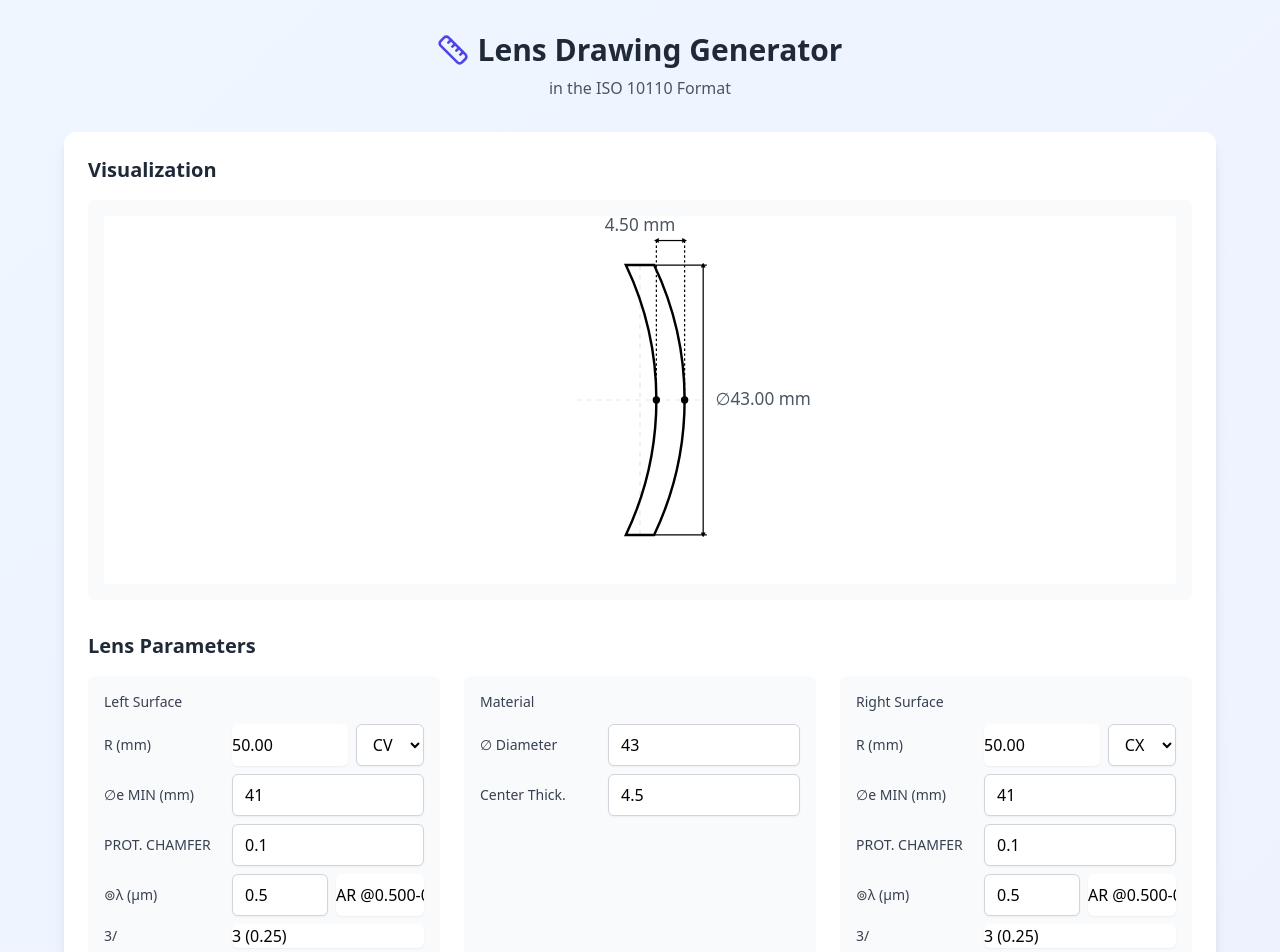
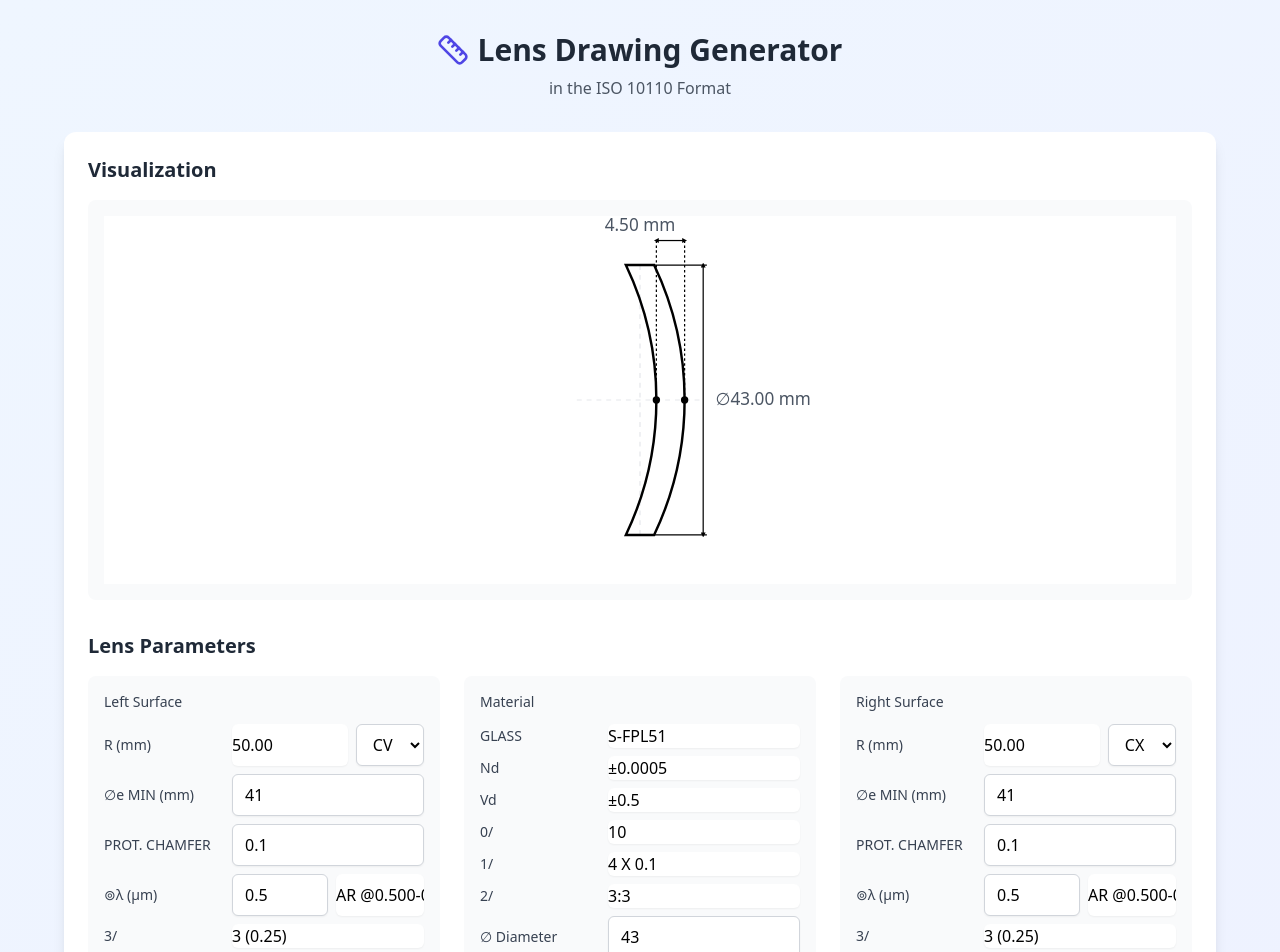
Before and after one commit to optomachina/Optical-Drawing-Generator, a React (Vite) app: page / in a window 1280 px wide. Shown: the top 952 px of the page. Built offline with nearby package versions, Linux system fonts and the light colour scheme.

Commit message:
Add material parameters: glass type, Nd, Vd, and ISO 10110 specs

```diff
--- a/src/App.tsx
+++ b/src/App.tsx
@@ -163,6 +163,60 @@ function App() {
                 <h3 className="text-sm font-medium text-gray-700 mb-3">Material</h3>
                 <div className="space-y-2">
                   <div className="grid grid-cols-[120px_1fr] items-center gap-2">
+                    <span className="text-gray-700 text-sm">GLASS</span>
+                    <input
+                      type="text"
+                      value={params.glass}
+                      onChange={(e) => updateParam('glass', e.target.value)}
+                      className="block w-full rounded-md border-gray-300 shadow-sm focus:border-indigo-500 focus:ring-indigo-500"
+                    />
+                  </div>
+                  <div className="grid grid-cols-[120px_1fr] items-center gap-2">
+                    <span className="text-gray-700 text-sm">Nd</span>
+                    <input
+                      type="text"
+                      value={params.nd}
+                      onChange={(e) => updateParam('nd', e.target.value)}
+                      className="block w-full rounded-md border-gray-300 shadow-sm focus:border-indigo-500 focus:ring-indigo-500"
+                    />
+                  </div>
+                  <div className="grid grid-cols-[120px_1fr] items-center gap-2">
+                    <span className="text-gray-700 text-sm">Vd</span>
+                    <input
+                      type="text"
+                      value={params.vd}
+                      onChange={(e) => updateParam('vd', e.target.value)}
+                      className="block w-full rounded-md border-gray-300 shadow-sm focus:border-indigo-500 focus:ring-indigo-500"
+                    />
+                  </div>
+                  <div className="grid grid-cols-[120px_1fr] items-center gap-2">
+                    <span className="text-gray-700 text-sm">0/</span>
+                    <input
+                      type="text"
+                      value={params.bubbles}
+                      onChange={(e) => updateParam('bubbles', e.target.value)}
+                      className="block w-full rounded-md border-gray-300 shadow-sm focus:border-indigo-500 focus:ring-indigo-500"
+                    />
+                  </div>
+                  <div className="grid grid-cols-[120px_1fr] items-center gap-2">
+                    <span className="text-gray-700 text-sm">1/</span>
+                    <input
+                      type="text"
+                      value={params.inclusions}
+                      onChange={(e) => updateParam('inclusions', e.target.value)}
+                      className="block w-full rounded-md border-gray-300 shadow-sm focus:border-indigo-500 focus:ring-indigo-500"
+                    />
+                  </div>
+                  <div className="grid grid-cols-[120px_1fr] items-center gap-2">
+                    <span className="text-gray-700 text-sm">2/</span>
+                    <input
+                      type="text"
+                      value={params.stress}
+                      onChange={(e) => updateParam('stress', e.target.value)}
+                      className="block w-full rounded-md border-gray-300 shadow-sm focus:border-indigo-500 focus:ring-indigo-500"
+                    />
+                  </div>
+                  <div className="grid grid-cols-[120px_1fr] items-center gap-2">
                     <span className="text-gray-700 text-sm">∅ Diameter</span>
                     <input
                       type="number"
--- a/src/hooks/useLensParameters.ts
+++ b/src/hooks/useLensParameters.ts
@@ -9,6 +9,13 @@ const defaultParams: LensParameters = {
   type1: 'CX',
   radius2: 50.0,
   type2: 'CV',
+  // Material parameters
+  glass: "S-FPL51",
+  nd: "±0.0005",
+  vd: "±0.5",
+  bubbles: "10",
+  inclusions: "4 X 0.1",
+  stress: "3:3",
   // Left surface parameters
   leftDiameter: 41.0,
   leftChamfer: 0.1,
--- a/src/types.ts
+++ b/src/types.ts
@@ -5,6 +5,13 @@ export interface LensParameters {
   type1: 'CX' | 'CV' | 'PLANO';
   radius2: number;
   type2: 'CX' | 'CV' | 'PLANO';
+  // Material parameters
+  glass: string;
+  nd: string;
+  vd: string;
+  bubbles: string;  // 0/
+  inclusions: string;  // 1/
+  stress: string;  // 2/
   // Left surface parameters
   leftDiameter: number;
   leftChamfer: number;
```
